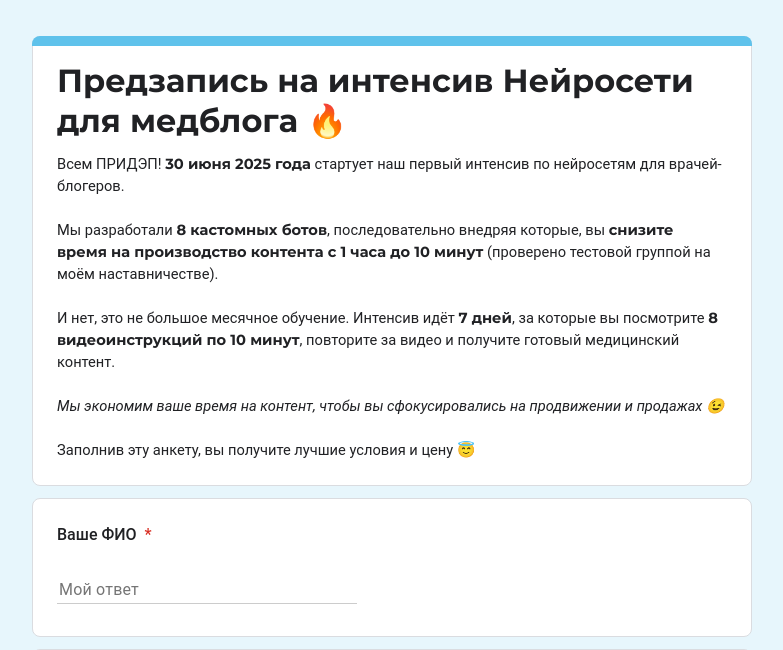
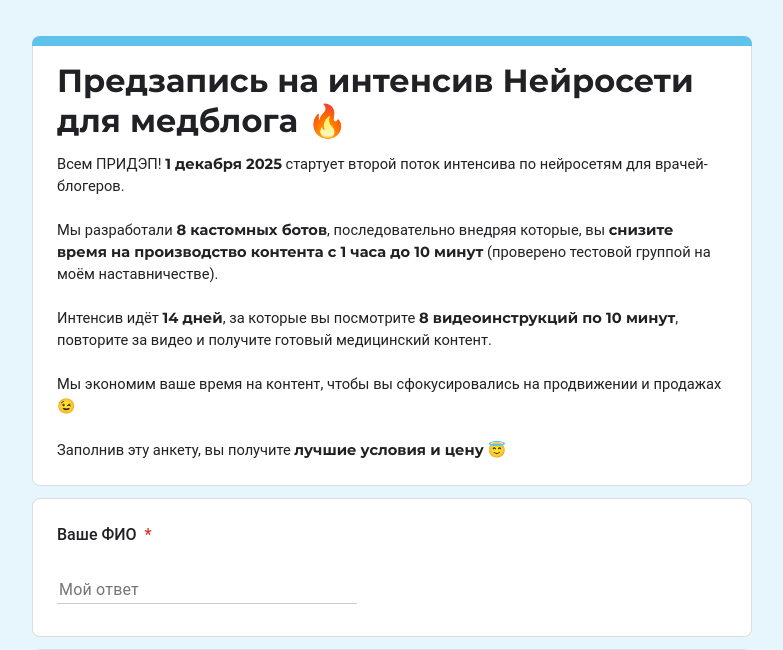
Before and after one commit to it-chep/medblogers_forms, a Django app: page /neuro_medbloger/ in a window 1280 px wide. Shown: the top 650 px of the page, without its empty margins (248-1031 px from the left). Run offline with Django 4.2, Linux system fonts and the light colour scheme; data that the repository does not hold is empty; some libraries are stand-ins or nearby versions; some web fonts are replaced.

Commit message:
Изменен текст

```diff
--- a/templates/business_forms/neuro_medbloger_form.html
+++ b/templates/business_forms/neuro_medbloger_form.html
@@ -31,20 +31,20 @@
                         </div>
                     </div>
                     <div class="description_container_header_body" dir="auto">
-                        Всем ПРИДЭП! <b>30 июня 2025 года</b> стартует наш первый интенсив по нейросетям для
+                        Всем ПРИДЭП! <b>1 декабря 2025</b> стартует второй поток интенсива по нейросетям для
                         врачей-блогеров.
                         <br><br>
                         Мы разработали <b>8 кастомных ботов</b>, последовательно внедряя которые, вы <b>снизите время на
                         производство контента с 1 часа до 10 минут</b> (проверено тестовой группой на моём
                         наставничестве).
                         <br><br>
-                        И нет, это не большое месячное обучение. Интенсив идёт <b>7 дней</b>, за которые вы посмотрите
-                        <b>8
-                            видеоинструкций по 10 минут</b>, повторите за видео и получите готовый медицинский контент.
+                        Интенсив идёт <b>14 дней</b>, за которые вы посмотрите <b>8 видеоинструкций по 10 минут</b>,
+                        повторите за
+                        видео и получите готовый медицинский контент.
                         <br><br>
-                        <i>Мы экономим ваше время на контент, чтобы вы сфокусировались на продвижении и продажах 😉</i>
+                        Мы экономим ваше время на контент, чтобы вы сфокусировались на продвижении и продажах 😉
                         <br><br>
-                        Заполнив эту анкету, вы получите лучшие условия и цену 😇
+                        Заполнив эту анкету, вы получите <b>лучшие условия и цену 😇</b>
                     </div>
                 </div>
             </div>
```
